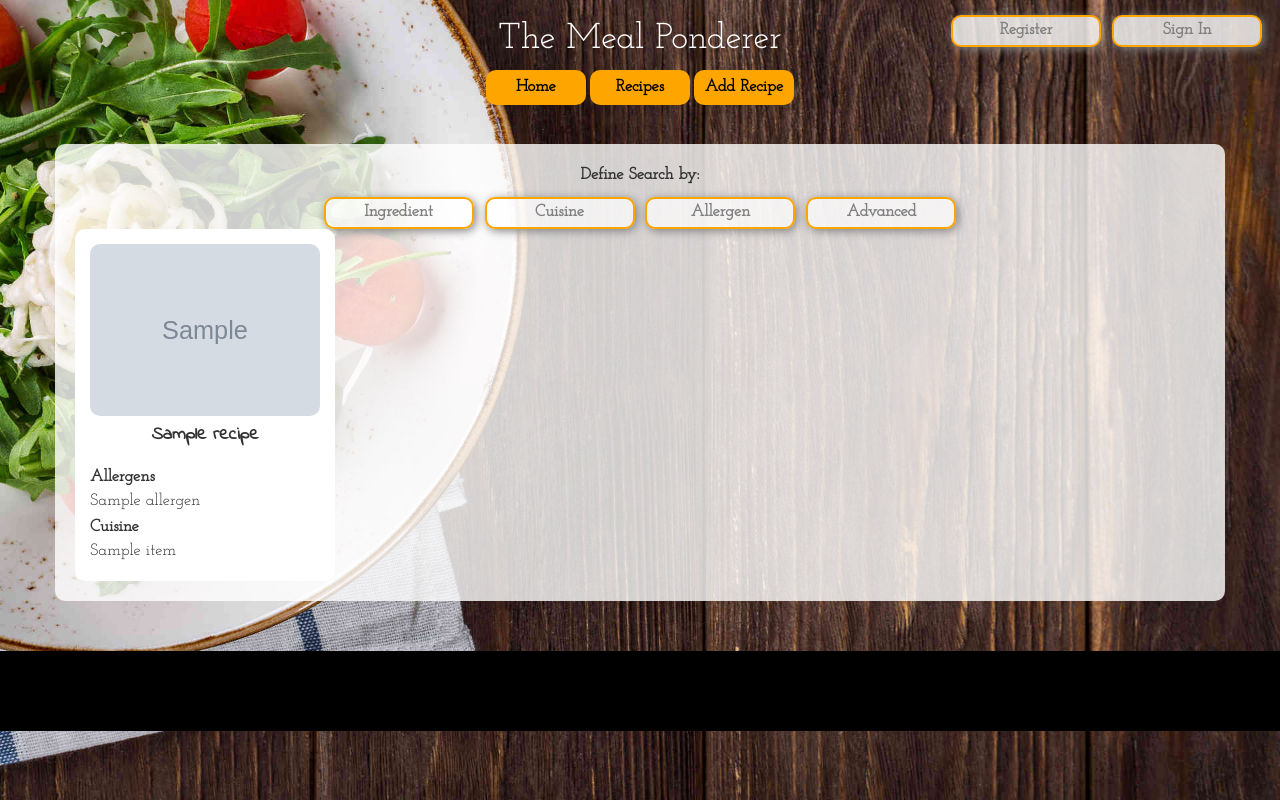
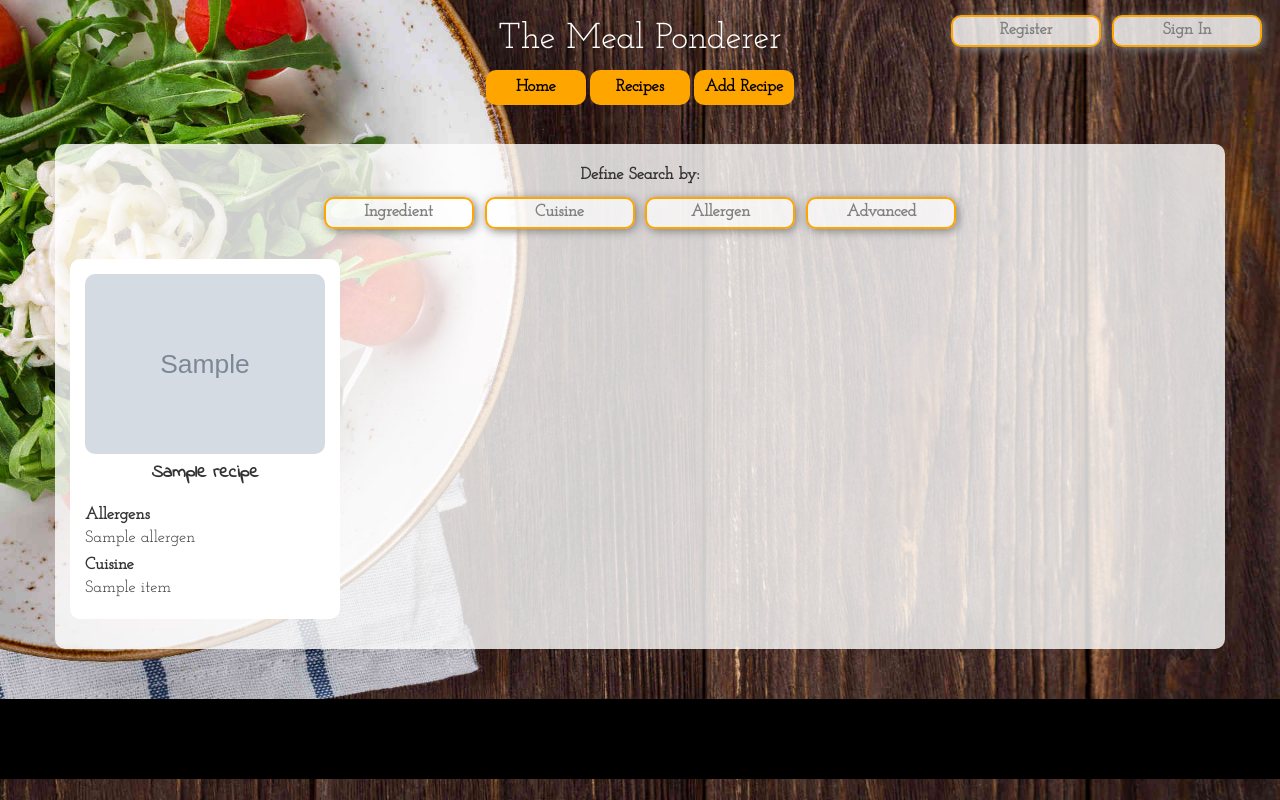
Before and after one commit to brettcutt/the-chefs-desire, a Flask app: page /recipes in a window 1280 px wide. Run offline with Flask 2, Linux system fonts and the light colour scheme; grey boxes marked "Sample" are stand-in pictures; a database or web service that is not in the repository returns one stand-in record (values such as "Sample title"); some libraries are stand-ins or nearby versions.

Commit message:
fixed flexbox problem

```diff
--- a/templates/index.html
+++ b/templates/index.html
@@ -1,3 +1,9 @@
 {% extends 'base.html' %} {% block content %}
 
+{% if 'user' in session%}
+hello
+{% else%}
+not
+{% endif %}
+
 {% endblock %}
--- a/templates/recipes.html
+++ b/templates/recipes.html
@@ -1,6 +1,6 @@
 {% extends 'base.html' %} {% block content %}
 <!--SEARCH BAR-->
-<div class="row center">
+<div class="row center margin-bottom-20">
 
     <div class="col-xs-12 inline">
 
@@ -167,7 +167,7 @@
 
 {% for recipe in recipes %}
 
-    <div class="single_recipe_result col-xs-12 col-sm-4 col-md-3">
+    <div class="single-recipe-result col-xs-12 col-sm-4 col-md-3">
         <div class="inner_recipe_box">
             <div class="row">
                 <div class="col-xs-12 found_image_box">
--- a/templates/search_results.html
+++ b/templates/search_results.html
@@ -2,7 +2,7 @@
 {% block content %}
 
 <!--SEARCH BAR-->
-<div class="row center">
+<div class="row center margin-bottom-20">
 
     <div class="col-xs-12 inline">
 
@@ -193,7 +193,7 @@
 
 
 
-    <div class="single_recipe_result col-xs-12 col-sm-4 col-md-3">
+    <div class="single-recipe-result col-xs-12 col-sm-4 col-md-3">
         <div class="inner_recipe_box">
         <div class="row">
             <div class="col-xs-12 found_image_box">
```
Lines whose indentation alone changed are shown as unchanged.
